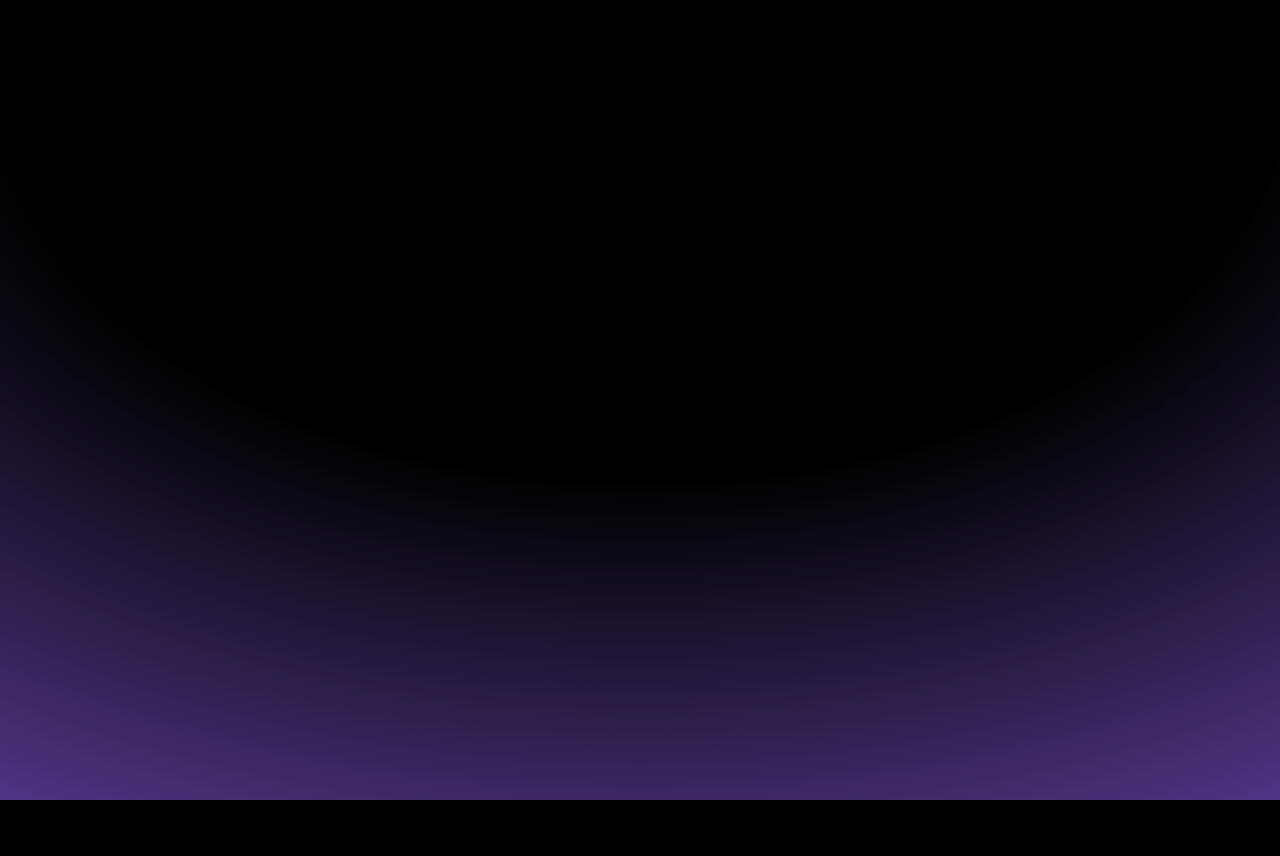
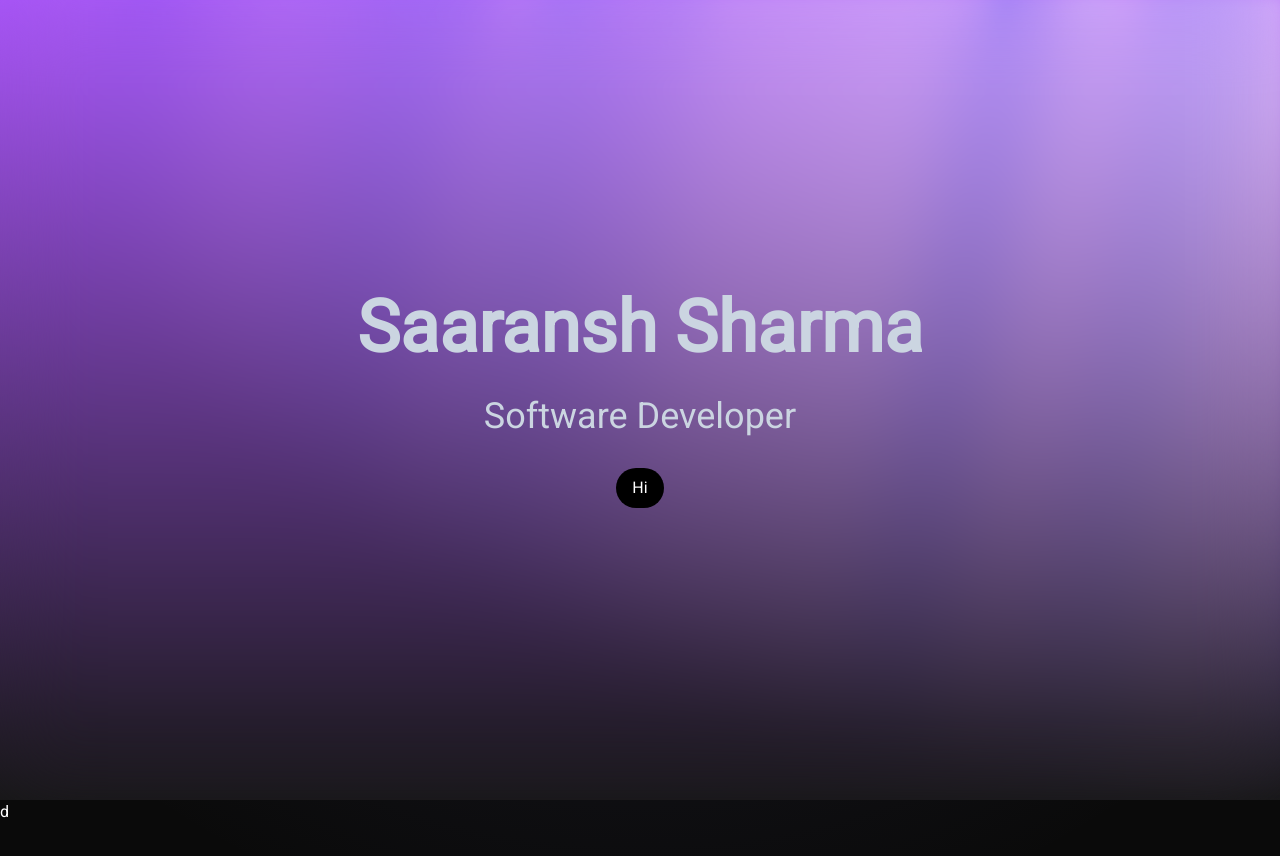
Before and after one commit to strato67/portfolio, a Next.js app: page / in a window 1280 px wide. Shown: the top 856 px of the page. Before the commit the page ends 800 px from the top, so only its background shows below. Built offline with nearby package versions, Linux system fonts and the light colour scheme.

Commit message:
setting up landing page

```diff
--- /dev/null
+++ b/app/about.tsx
@@ -0,0 +1,5 @@
+export default function About(){
+    return(<>
+    <div className="h-screen">d</div>
+    </>)
+}
--- /dev/null
+++ b/app/home.tsx
@@ -0,0 +1,29 @@
+import { motion } from "framer-motion";
+import { AuroraBackground } from "../components/ui/aurora-background";
+
+export default function Home() {
+    return (
+        <AuroraBackground className="bg-gradient-to-t from-neutral-900 to-purple-500 ">
+            <motion.div
+                initial={{ opacity: 0.0, y: 40 }}
+                whileInView={{ opacity: 1, y: 0 }}
+                transition={{
+                    delay: 0.3,
+                    duration: 0.8,
+                    ease: "easeInOut",
+                }}
+                className="relative flex flex-col gap-4 items-center justify-center px-4 backdrop-blur-2xl w-full h-full"
+            >
+                <div className="text-7xl font-bold text-slate-300 text-center">
+                    Saaransh Sharma
+                </div>
+                <div className="font-extralight text-4xl text-slate-300 py-4">
+                    Software Developer
+                </div>
+                <button className="bg-black dark:bg-white rounded-full w-fit text-white dark:text-black px-4 py-2">
+                    Hi
+                </button>
+            </motion.div>
+        </AuroraBackground>
+    )
+}
--- a/app/layout.tsx
+++ b/app/layout.tsx
@@ -1,9 +1,13 @@
 import type { Metadata } from "next";
-import { Inter } from "next/font/google";
+import { Inter, Roboto, Nunito } from "next/font/google";
 import { Analytics } from "@vercel/analytics/react";
 import "./globals.css";
 
 const inter = Inter({ subsets: ["latin"] });
+const roboto = Roboto({
+  subsets: ["latin"],
+  weight: "400",
+});
 
 export const metadata: Metadata = {
   title: "Saaransh Sharma - Software Developer",
@@ -18,8 +22,8 @@
 }>) {
   return (
     <html lang="en">
-      <body className={inter.className}>
-        <div className="absolute top-0 z-[-2] h-screen w-screen [background:radial-gradient(125%_125%_at_50%_10%,#000_40%,#704abb_100%)]">
+      <body className={roboto.className}>
+        <div className="absolute top-0 z-[-2] w-screen bg-neutral-950 bg-[radial-gradient(ellipse_80%_80%_at_50%_-20%,rgba(120,119,198,0.3),rgba(255,255,255,0))]">
           {children}
         </div>
 
--- a/app/page.tsx
+++ b/app/page.tsx
@@ -1,6 +1,11 @@
+"use client"
 
-export default function Home() {
-  return (
-    <div className="w-full h-screen"></div>
-  );
+import Home from "./home";
+import About from "./about";
+
+export default function Page() {
+  return (<>
+    <Home />
+    <About/>
+  </>)
 }
--- /dev/null
+++ b/components/ui/aurora-background.tsx
@@ -0,0 +1,54 @@
+"use client";
+import { cn } from "@/utils/cn";
+import React, { ReactNode } from "react";
+
+interface AuroraBackgroundProps extends React.HTMLProps<HTMLDivElement> {
+  children: ReactNode;
+  showRadialGradient?: boolean;
+}
+
+export const AuroraBackground = ({
+  className,
+  children,
+  showRadialGradient = true,
+  ...props
+}: AuroraBackgroundProps) => {
+  return (
+    <main>
+      <div
+        className={cn(
+          "relative flex flex-col  h-[100vh] items-center justify-center bg-zinc-50 dark:bg-zinc-900  text-slate-950 transition-bg",
+          className
+        )}
+        {...props}
+      >
+        <div className="absolute inset-0 overflow-hidden">
+          <div
+            //   I'm sorry but this is what peak developer performance looks like // trigger warning
+            className={cn(
+              `
+            [--white-gradient:repeating-linear-gradient(100deg,var(--white)_0%,var(--white)_7%,var(--transparent)_10%,var(--transparent)_12%,var(--white)_16%)]
+            [--dark-gradient:repeating-linear-gradient(100deg,var(--black)_0%,var(--black)_7%,var(--transparent)_10%,var(--transparent)_12%,var(--black)_16%)]
+            [--aurora:repeating-linear-gradient(100deg,var(--blue-500)_10%,var(--indigo-300)_15%,var(--blue-300)_20%,var(--violet-200)_25%,var(--blue-400)_30%)]
+            [background-image:var(--white-gradient),var(--aurora)]
+            dark:[background-image:var(--dark-gradient),var(--aurora)]
+            [background-size:300%,_200%]
+            [background-position:50%_50%,50%_50%]
+            filter blur-[10px] invert dark:invert-0
+            after:content-[""] after:absolute after:inset-0 after:[background-image:var(--white-gradient),var(--aurora)]
+            after:dark:[background-image:var(--dark-gradient),var(--aurora)]
+            after:[background-size:200%,_100%]
+            after:animate-aurora after:[background-attachment:fixed] after:mix-blend-difference
+            pointer-events-none
+            absolute -inset-[10px] opacity-50 will-change-transform`,
+
+              showRadialGradient &&
+                `[mask-image:radial-gradient(ellipse_at_100%_0%,black_10%,var(--transparent)_70%)]`
+            )}
+          ></div>
+        </div>
+        {children}
+      </div>
+    </main>
+  );
+};
--- a/package.json
+++ b/package.json
@@ -10,9 +10,12 @@
   },
   "dependencies": {
     "@vercel/analytics": "^1.3.1",
+    "clsx": "^2.1.1",
+    "framer-motion": "^11.2.12",
     "next": "14.2.4",
     "react": "^18",
-    "react-dom": "^18"
+    "react-dom": "^18",
+    "tailwind-merge": "^2.3.0"
   },
   "devDependencies": {
     "@types/node": "^20",
--- a/tailwind.config.ts
+++ b/tailwind.config.ts
@@ -1,20 +1,44 @@
-import type { Config } from "tailwindcss";
+const {
+  default: flattenColorPalette,
+} = require("tailwindcss/lib/util/flattenColorPalette");
 
-const config: Config = {
+/** @type {import('tailwindcss').Config} */
+module.exports = {
   content: [
     "./pages/**/*.{js,ts,jsx,tsx,mdx}",
     "./components/**/*.{js,ts,jsx,tsx,mdx}",
     "./app/**/*.{js,ts,jsx,tsx,mdx}",
+
   ],
+  darkMode: "class",
   theme: {
     extend: {
-      backgroundImage: {
-        "gradient-radial": "radial-gradient(var(--tw-gradient-stops))",
-        "gradient-conic":
-          "conic-gradient(from 180deg at 50% 50%, var(--tw-gradient-stops))",
+      animation: {
+        aurora: "aurora 60s linear infinite",
+      },
+      keyframes: {
+        aurora: {
+          from: {
+            backgroundPosition: "50% 50%, 50% 50%",
+          },
+          to: {
+            backgroundPosition: "350% 50%, 350% 50%",
+          },
+        },
       },
     },
   },
-  plugins: [],
+  plugins: [addVariablesForColors],
 };
-export default config;
+
+// This plugin adds each Tailwind color as a global CSS variable, e.g. var(--gray-200).
+function addVariablesForColors({ addBase, theme }: any) {
+  let allColors = flattenColorPalette(theme("colors"));
+  let newVars = Object.fromEntries(
+    Object.entries(allColors).map(([key, val]) => [`--${key}`, val])
+  );
+
+  addBase({
+    ":root": newVars,
+  });
+}
--- /dev/null
+++ b/utils/cn.ts
@@ -0,0 +1,6 @@
+import { ClassValue, clsx } from "clsx";
+import { twMerge } from "tailwind-merge";
+
+export function cn(...inputs: ClassValue[]) {
+  return twMerge(clsx(inputs));
+}
```
Also changed, not shown: app/contact.tsx (added), app/projects.tsx (added), app/skills.tsx (added), 1 other file (tests, documents, lock files or other folders).
